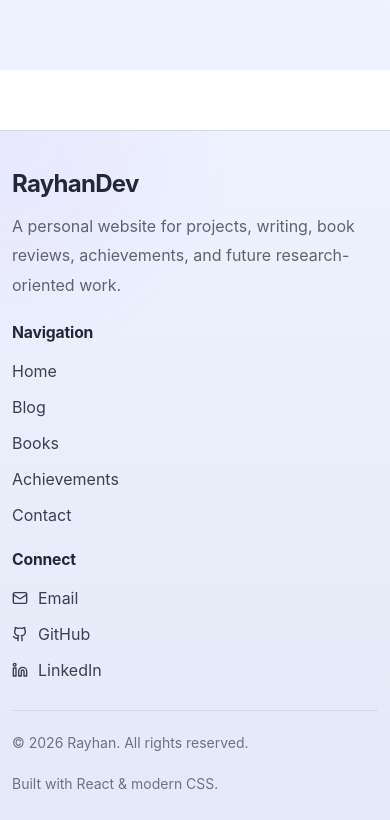
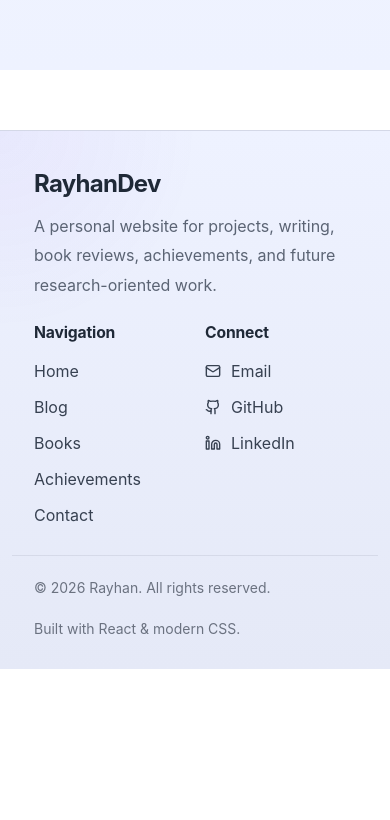
Before and after one commit to rayhandevcs-tech/my-portfolio, a React (Vite) app: page / in a window 390 px wide. Shown: the part 7044-7864 px from the top of the page. After the commit the page ends 7713 px from the top, so only its background shows below. Built offline with nearby package versions, Linux system fonts and the light colour scheme.

Commit message:
Footer UI Responsive

```diff
--- a/src/components/layout/Footer/Footer.css
+++ b/src/components/layout/Footer/Footer.css
@@ -107,15 +107,24 @@
     padding-top: 40px;
   }
 
+  .footer .container {
+    padding-left: 22px;
+    padding-right: 22px;
+  }
+
   .footer__grid {
-    grid-template-columns: 1fr;
-    gap: 24px;
+    grid-template-columns: repeat(2, minmax(0, 1fr));
+    gap: 24px 20px;
+  }
+
+  .footer__brand {
+    grid-column: 1 / -1;
   }
 
   .footer__bottom {
     margin-top: 28px;
-    padding-bottom: 24px;
-    align-items: flex-start;
-    justify-content: flex-start;
+  }
+  .footer__brand p {
+    max-width: 32ch;
   }
 }
```
